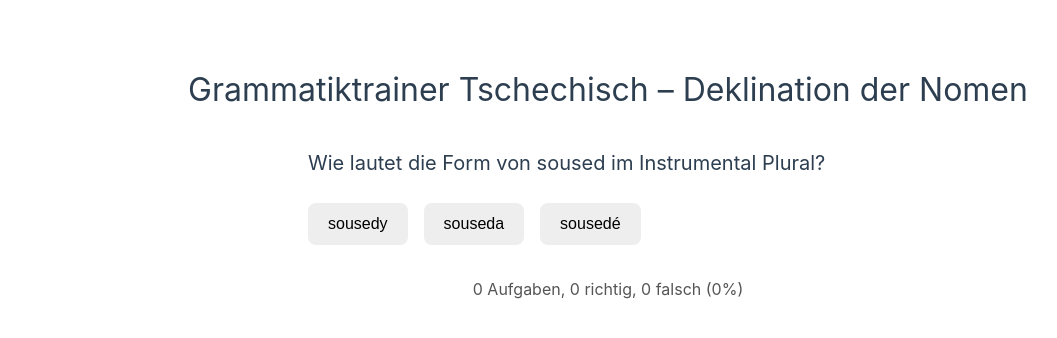
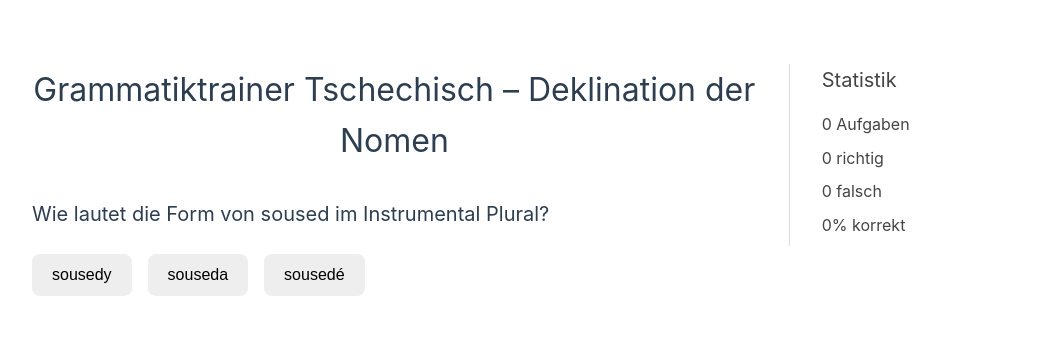
Before and after one commit to culturetogoberlin/cz-grammar-trainer, a Vue app: page / in a window 1280 px wide. Shown: the top 338 px of the page, without its empty margins (32-1089 px from the left). Built offline with nearby package versions, Linux system fonts and the light colour scheme.

Commit message:
STYLING: two column layout

```diff
--- a/src/views/HomeView.vue
+++ b/src/views/HomeView.vue
@@ -2,7 +2,7 @@
 import { ref, computed } from 'vue'
 import data from '@/assets/data/nouns-declension-cz.json'
 
-// 1. Full case labels
+// 1. Correct case labels
 const caseLabels = {
   NOMsg: 'Nominativ Singular',
   NOMpl: 'Nominativ Plural',
@@ -20,12 +20,10 @@ const caseLabels = {
   VOKpl: 'Vokativ Plural',
 }
 
-// 2. Quiz state
 const nounInTest = ref(getRandomNoun())
 const selectedAnswers = ref(new Set())
 const answerIsCorrect = ref(false)
 
-// 3. Progress tracking
 const totalAttempts = ref(0)
 const totalCorrect = ref(0)
 const totalWrong = computed(() => totalAttempts.value - totalCorrect.value)
@@ -34,7 +32,6 @@ const successRate = computed(() => {
   return Math.round((totalCorrect.value / totalAttempts.value) * 100)
 })
 
-// 4. Helpers
 function getRandomNoun() {
   const randomIndex = Math.floor(Math.random() * data.length)
   return data[randomIndex]
@@ -50,7 +47,6 @@ function generateOption(solution, pool) {
   return Array.from(options).sort(() => Math.random() - 0.5)
 }
 
-// 5. Question generation
 const question = computed(() => {
   const testNoun = JSON.parse(JSON.stringify(nounInTest.value))
   const baseForm = nounInTest.value.NOMsg
@@ -63,7 +59,6 @@ const question = computed(() => {
   return { baseForm, caseToAsk, solution, options }
 })
 
-// 6. Answer selection
 function selectOption(option) {
   if (answerIsCorrect.value || selectedAnswers.value.has(option)) return
 
@@ -74,14 +69,12 @@ function selectOption(option) {
     totalCorrect.value++
     totalAttempts.value++
   } else {
-    // count wrong only once per question round
     if (selectedAnswers.value.size === 1) {
       totalAttempts.value++
     }
   }
 }
 
-// 7. Load new noun
 function resetQuiz() {
   nounInTest.value = getRandomNoun()
   selectedAnswers.value.clear()
@@ -90,6 +83,7 @@ function resetQuiz() {
 </script>
 
 <template>
+  <div class="content-container">
     <main>
       <h1>Grammatiktrainer Tschechisch – Deklination der Nomen</h1>
 
@@ -122,20 +116,29 @@ function resetQuiz() {
           Nächstes Substantiv
         </button>
       </div>
+    </main>
 
-    <div class="stats">
-      {{ totalAttempts }} Aufgaben,
-      {{ totalCorrect }} richtig,
-      {{ totalWrong }} falsch
-      ({{ successRate }}%)
+    <aside>
+      <h2>Statistik</h2>
+      <p><strong>{{ totalAttempts }}</strong> Aufgaben</p>
+      <p><strong>{{ totalCorrect }}</strong> richtig</p>
+      <p><strong>{{ totalWrong }}</strong> falsch</p>
+      <p><strong>{{ successRate }}%</strong> korrekt</p>
+    </aside>
   </div>
-  </main>
 </template>
 
 <style scoped lang="scss">
+.content-container {
+  display: flex;
+  gap: 2rem;
+  flex-direction: row;
+  align-items: flex-start;
+  padding: 2rem;
+}
+
 main {
-  padding: 2rem;
-
+  flex: 2;
   h1 {
     text-align: center;
     font-size: 2rem;
@@ -143,8 +146,6 @@ main {
   }
 
   .quiz {
-    max-width: 600px;
-    margin: 0 auto;
     font-size: 1.25rem;
   }
 
@@ -207,12 +208,22 @@ main {
       background-color: #1565c0;
     }
   }
+}
 
-  .stats {
-    margin-top: 2rem;
-    text-align: center;
+aside {
+  flex: 1;
+  border-left: 1px solid #ddd;
+  padding-left: 2rem;
   font-size: 1rem;
-    color: #555;
+  color: #444;
+
+  h2 {
+    font-size: 1.25rem;
+    margin-bottom: 1rem;
+  }
+
+  p {
+    margin: 0.5rem 0;
   }
 }
 </style>
```
Lines whose indentation alone changed are shown as unchanged.
